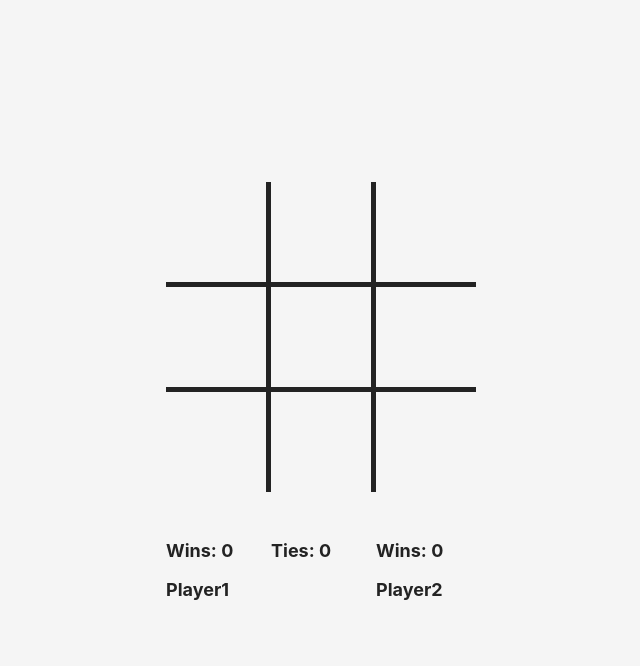
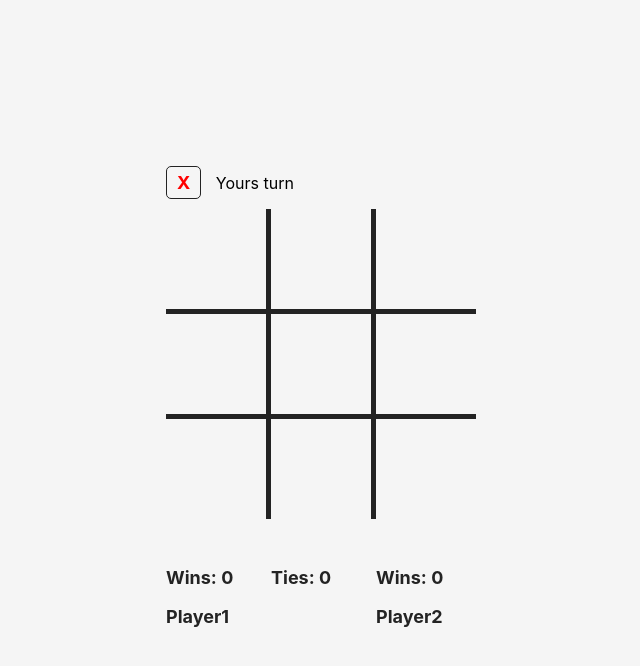
Before and after one commit to developerpkumar/react_tic-tac-toe, a React (Create React App) app: page / in a window 1280 px wide. Both pictures are taken after a click on the button "Start Game". Shown: the top 666 px of the page, without its empty margins (319-959 px from the left). Built offline with nearby package versions, Linux system fonts and the light colour scheme.

Commit message:
Logical part is completed

```diff
--- a/src/App.css
+++ b/src/App.css
@@ -81,3 +81,12 @@
 .green {
   color: green;
 }
+
+.turn-btn {
+  border: 1px solid rgb(35, 35, 35);
+  border-radius: 5px;
+  padding: 5px 10px;
+  margin-right: 10px;
+  font-size: 18px;
+  font-weight: bold;
+}
--- a/src/components/Board.jsx
+++ b/src/components/Board.jsx
@@ -17,24 +17,16 @@ const Board = ({ players, setPlayers }) => {
 
   const [winner, setWinner] = useState(null);
 
-  const playerInfo = (
-    <div className="player-card">
-      <div>
-        <p>Wins: {player1.wins}</p>
-        <p>{player1.name}</p>
-      </div>
-      <p>Ties: 0</p>
-      <div>
-        <p>Wins: {player2.wins}</p>
-        <p>{player2.name}</p>
-      </div>
-    </div>
-  );
+  const [ties, setTies] = useState(false);
+
+  const [count, setCount] = useState(0);
 
   let updatedBoard = [...newBoard];
 
   let win = false;
 
+  if (ties === false && !winner) {
+    console.log("Check", count);
     if (
       (updatedBoard[0][0] !== null &&
         updatedBoard[0][0] === updatedBoard[0][1] &&
@@ -63,18 +55,69 @@ const Board = ({ players, setPlayers }) => {
     ) {
       win = true;
     }
+  }
 
   if (win) {
     setWinner(() => {
       if (activePlayer === player1.symbol) return player2.name;
       else return player1.name;
     });
+
+    if (count === 9 && !winner) {
+      setTies((pre) => true);
+    }
+  }
+
+  const handlePlayAgain = () => {
     setNewBoard(initialBoard);
-  }
+    setActivePlayer(player1.symbol);
+    setCount(0);
+    setWinner(null);
+    setTies((pre) => false);
+  };
+
+  const playerInfo = (
+    <div className="player-card">
+      <div>
+        <p>Wins: {player1.wins}</p>
+        <p>{player1.name}</p>
+      </div>
+      <p>Ties: 0</p>
+      <div>
+        <p>Wins: {player2.wins}</p>
+        <p>{player2.name}</p>
+      </div>
+    </div>
+  );
+
+  const winnerCard = (
+    <div>
+      <p>{winner} wins</p>
+      <button onClick={handlePlayAgain}>Play Again!</button>
+    </div>
+  );
+
+  const tieGameCard = (
+    <div>
+      <p>Game Ties</p>
+      <button onClick={handlePlayAgain}>Play Again!</button>
+    </div>
+  );
 
   return (
     <div>
-      {winner && <p>{winner} wins</p>}
+      {winner && winnerCard}
+      {ties && !winner && tieGameCard}
+      {
+        <p>
+          <span
+            className={activePlayer == "X" ? "red turn-btn" : "green turn-btn"}
+          >
+            {activePlayer}
+          </span>{" "}
+          Yours turn
+        </p>
+      }
       <div className="board-square">
         {newBoard.map((row, rIndex) => {
           return (
@@ -89,6 +132,8 @@ const Board = ({ players, setPlayers }) => {
                     newBoard={newBoard}
                     rIndex={rIndex}
                     cIndex={cIndex}
+                    setCount={setCount}
+                    winner={winner}
                   ></Square>
                 );
               })}
@@ -96,6 +141,7 @@ const Board = ({ players, setPlayers }) => {
           );
         })}
       </div>
+
       {playerInfo}
     </div>
   );
--- a/src/components/Square.jsx
+++ b/src/components/Square.jsx
@@ -7,12 +7,14 @@ function Square({
   newBoard,
   rIndex,
   cIndex,
+  setCount,
+  winner,
 }) {
   const [mark, setMark] = useState("");
 
   const handleClick = () => {
     setMark(symbol);
-
+    setCount((count) => count + 1);
     setNewBoard((prev) => {
       const newBoard = [[...prev[0]], [...prev[1]], [...prev[2]]];
       newBoard[rIndex][cIndex] = symbol;
@@ -26,6 +28,7 @@ function Square({
     <button
       className={mark === "X" ? "col red" : "col green"}
       onClick={handleClick}
+      disabled={newBoard[rIndex][cIndex] !== null || winner}
     >
       {newBoard[rIndex][cIndex]}
     </button>
```
Lines whose indentation alone changed are shown as unchanged.
